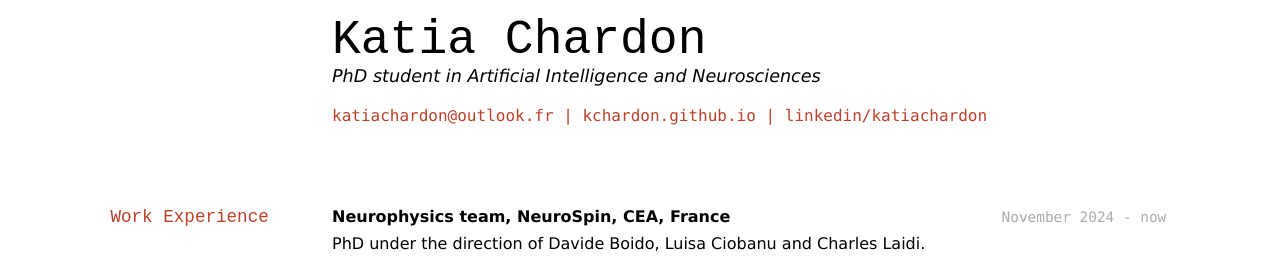
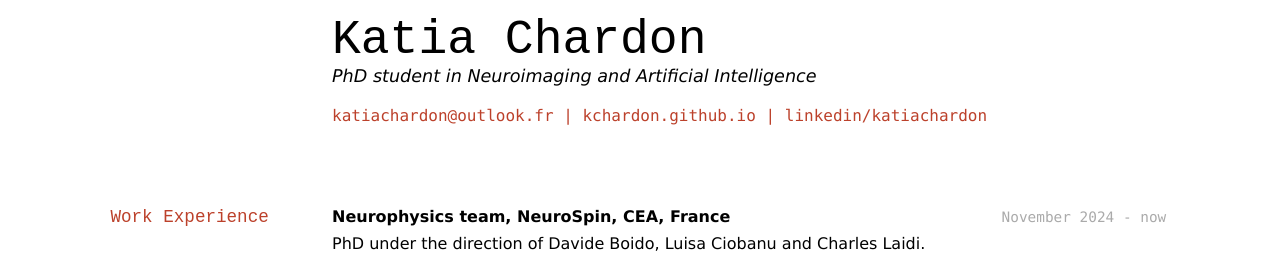
Before and after one commit to kchardon/kchardon.github.io, a Jekyll site: the page built from _pages/cv.md, in a window 1280 px wide. Shown: the top 258 px of the page. Built offline with Jekyll 4.4.1, drawn with Linux system fonts in a browser that asks for light colours.

Commit message:
modif phd title

```diff
--- a/_config.yml
+++ b/_config.yml
@@ -11,7 +11,7 @@ locale                   : "en-US"
 title                    : "Katia Chardon"
 title_separator          : "-"
 name                     : &name "Katia Chardon"
-description              : &description "PhD student in Artificial Intelligence and Neurosciences"
+description              : &description "PhD student in Neuroimaging and Artificial Intelligence"
 url                      : https://kchardon.github.io # the base hostname & protocol for your site e.g. "https://mmistakes.github.io"
 baseurl                  : "" # the subpath of your site, e.g. "/blog"
 repository               : "kchardon/kchardon.github.io"
@@ -24,7 +24,7 @@ author:
   avatar           : "profile.png"
   name             : "Katia Chardon"
   pronouns         : "she/her"
-  bio              : "PhD student in Artificial Intelligence and Neurosciences"
+  bio              : "PhD student in Neuroimaging and Artificial Intelligence"
   location         : # "Earth"
   employer         : "NeuroSpin, Paris-Saclay, France"
   uri              : # URL
--- a/_pages/cv.md
+++ b/_pages/cv.md
@@ -10,7 +10,7 @@ redirect_from:
 {% include base_path %}
 
 # Katia Chardon
-PhD student in Artificial Intelligence and Neurosciences
+PhD student in Neuroimaging and Artificial Intelligence
 
 <div id="webaddress">
 <a href="katiachardon@outlook.fr">katiachardon@outlook.fr</a> |
```
